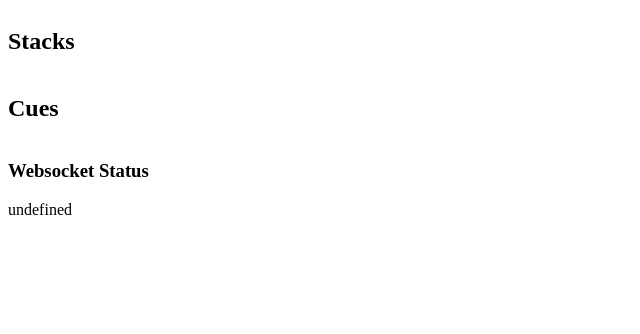
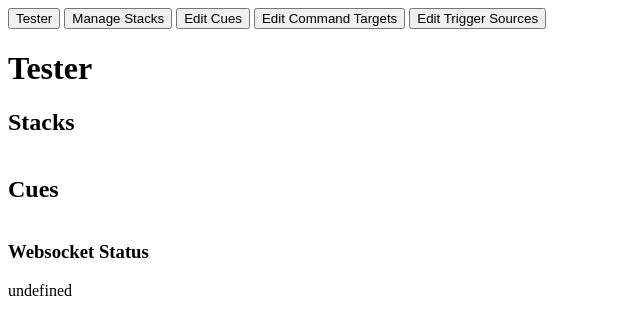
Before and after one commit to bishopdynamics/cuestack, a plain HTML site: page CueStackClient/index.html in a window 1280 px wide. Shown: the whole page, without its empty margins (0-640 px from the left). Drawn offline with Linux system fonts and the light colour scheme.

Commit message:
starting to flesh out client

```diff
--- a/CueStackClient/index.html
+++ b/CueStackClient/index.html
@@ -14,6 +14,16 @@
         </style>
     </head>
     <body class="page-body">
+        <div id="tabbar">
+            <button onclick='ClickTab("tester");'>Tester</button>
+            <button onclick='ClickTab("managestacks");'>Manage Stacks</button>
+            <button onclick='ClickTab("editcues");'>Edit Cues</button>
+            <button onclick='ClickTab("edittargets");'>Edit Command Targets</button>
+            <button onclick='ClickTab("edittriggers");'>Edit Trigger Sources</button>
+        </div>
+        <div id="tabcontainer">
+            <div id="tab-tester">
+                <h1>Tester</h1>
                 <div>
                     <h2>Stacks</h2>
                     <span id="current-stack"></span>
@@ -23,6 +33,21 @@
                     <h2>Cues</h2>
                     <table id="cues-table"></table>
                 </div>
+
+            </div>
+            <div id="tab-managestacks">
+                <h1>Manage Stacks</h1>
+            </div>
+            <div id="tab-editcues">
+                <h1>Edit Cues</h1>
+            </div>
+            <div id="tab-edittargets">
+                <h1>Edit Command Targets</h1>
+            </div>
+            <div id="tab-edittriggers">
+                <h1>Edit Command Triggers</h1>
+            </div>
+        </div>
         <div>
             <h3>Websocket Status</h3>
             <span id="websocket-status"></span>
--- a/CueStackClient/javascript.js
+++ b/CueStackClient/javascript.js
@@ -11,6 +11,8 @@ WEBSOCKET_PORT = "8081";
 WS_OPTIONS = {
     "reconnectInterval": 4000
 }
+
+TABS_LIST = ["tester", "managestacks", "editcues", "edittargets", "edittriggers"]
 
 function UpdateWSStatus(message){
     console.log('ws status: ' + message);
@@ -147,9 +149,27 @@ function GetStatus() {
     RequestCues();
 }
 
+function ShowTab(tabname) {
+
+    document.getElementById("tab-" + tabname).style.display = "block";
+}
+
+function HideAllTabs() {
+    for (let tabno in TABS_LIST) {
+        document.getElementById("tab-" + TABS_LIST[tabno]).style.display = "none";
+    }
+}
+
+function ClickTab(tabname) {
+    console.log('showing tab: ' + tabname);
+    HideAllTabs();
+    ShowTab(tabname);
+}
+
 
 function Setup() {
     console.log('setting up...')
+    ClickTab("tester");
     GetStatus();
     // setInterval(GetStatus, 4000)
 }
```
Also changed, not shown: 1 other file. Lines whose indentation alone changed are shown as unchanged.
